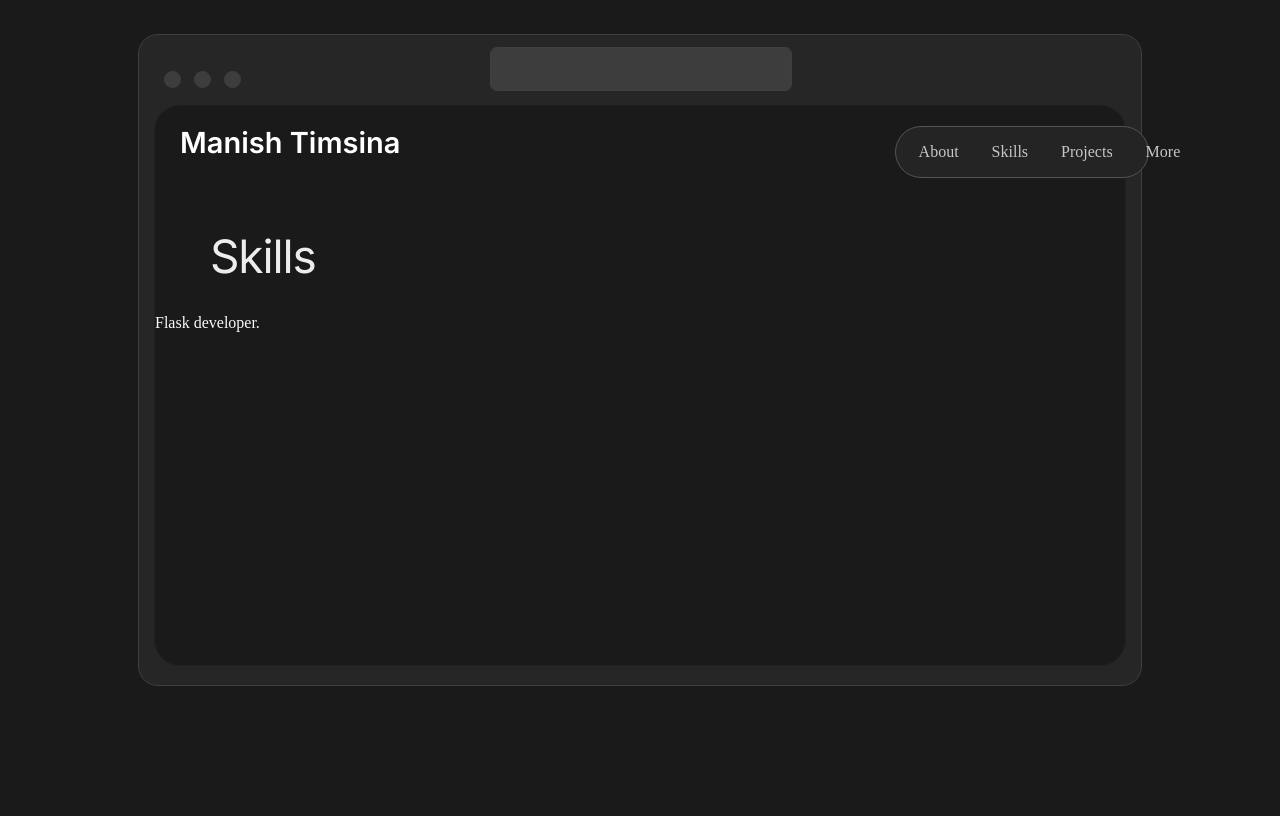
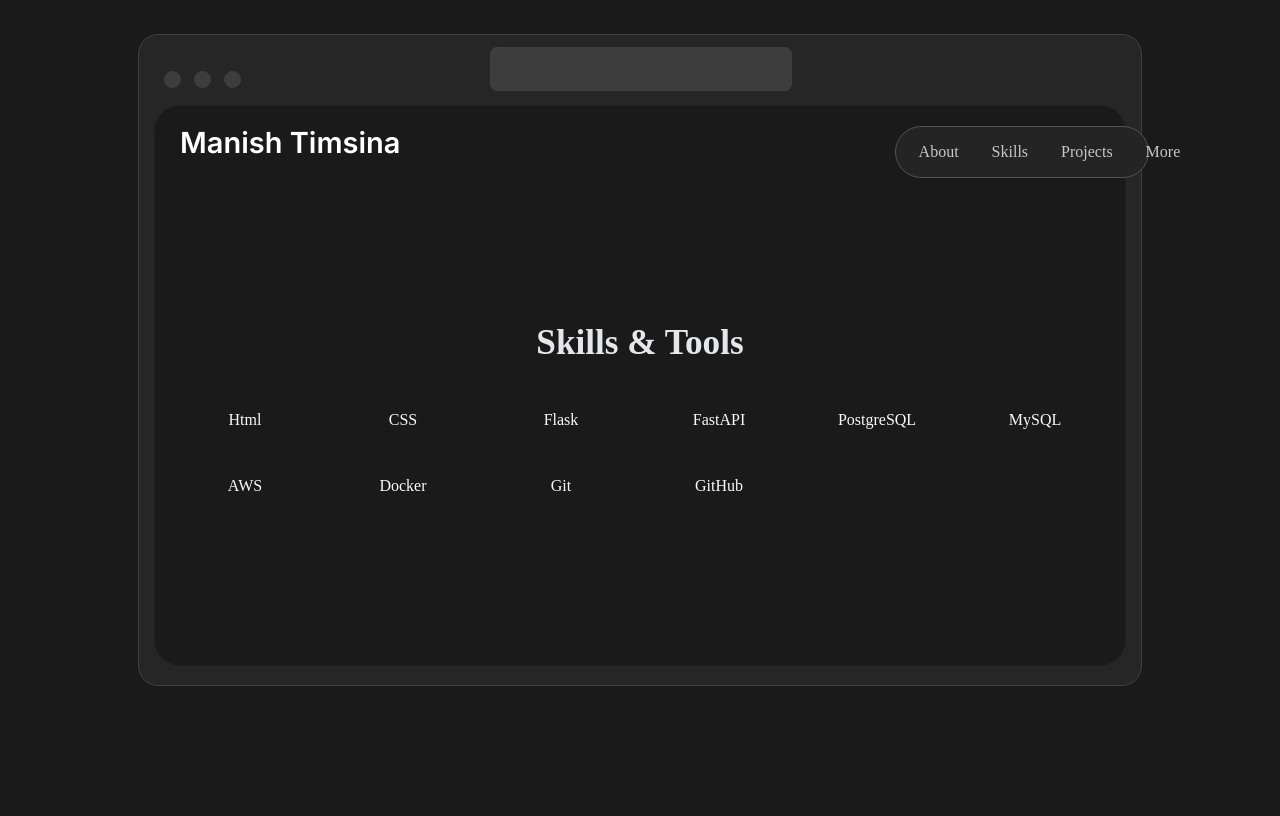
Before and after one commit to TManish-3D/Portfolio, a Flask app: page /skills in a window 1280 px wide. Run offline with Flask 3, Linux system fonts and the light colour scheme.

Commit message:
deleting

```diff
--- a/static/main.css
+++ b/static/main.css
@@ -297,3 +297,72 @@
 .fa-linkedin { color: #0a66c2; }
 
 /* dark-light mode*/
+.skills-section {
+  padding: 6rem 2rem;
+  text-align: center;
+}
+
+.skills-title {
+  font-size: 2.2rem;
+  color: #e5e7eb;
+  margin-bottom: 3rem;
+}
+
+.skills-grid {
+  display: grid;
+  grid-template-columns: repeat(auto-fit, minmax(110px, 1fr));
+  gap: 3rem;
+  max-width: 900px;
+  margin: 0 auto;
+}
+
+.skill {
+  display: flex;
+  flex-direction: column;
+  align-items: center;
+  gap: 0.6rem;
+}
+
+.skill img {
+  width: 56px;
+  height: 56px;
+  transition: transform 0.4s ease;
+}
+
+/* IMPORTANT: no filter, no fill override */
+.skill:hover img {
+  transform: scale(1.15);
+}
+
+.skill span {
+  font-size: 0.9rem;
+  color: #9ca3af;
+}
+
+/* Floating */
+.floating {
+  animation: float 6s ease-in-out infinite;
+}
+
+@keyframes float {
+  0% { transform: translateY(0); }
+  50% { transform: translateY(-14px); }
+  100% { transform: translateY(0); }
+}
+
+/* Delays */
+.d1 { animation-delay: 0s; }
+.d2 { animation-delay: .4s; }
+.d3 { animation-delay: .8s; }
+.d4 { animation-delay: 1.2s; }
+.d5 { animation-delay: 1.6s; }
+.d6 { animation-delay: 2s; }
+.d7 { animation-delay: 2.4s; }
+.d8 { animation-delay: 2.8s; }
+.d9 { animation-delay: 3.2s; }
+.d10 { animation-delay: 3.6s; }
+
+.skill:hover img {
+  transform: scale(1.15);
+  filter: drop-shadow(0 0 12px rgba(255,255,255,0.35));
+}
--- a/templates/skills.html
+++ b/templates/skills.html
@@ -1,6 +1,39 @@
 {% extends "main.html" %}
 {% block title %}Skills - Portfolio{% endblock %}
 {% block content %}
-<div class="about"> <h1>Skills</h1> <p>Flask developer.</p>
- </div>
+<section class="skills-section">
+  <h2 class="skills-title">Skills & Tools</h2>
+
+  <div class="skills-grid">
+
+  <span>Html</span>
+
+
+
+
+      <span>CSS</span>
+
+
+
+      <span>Flask</span>
+
+      <span>FastAPI</span>
+
+      <span>PostgreSQL</span>
+
+      <span>MySQL</span>
+
+      <span>AWS</span>
+
+
+
+      <span>Docker</span>
+
+      <span>Git</span>
+
+      <span>GitHub</span>
+
+  </div>
+</section>
+
 {% endblock %}
```
Also changed, not shown: static/blackpp.jpg (deleted).
